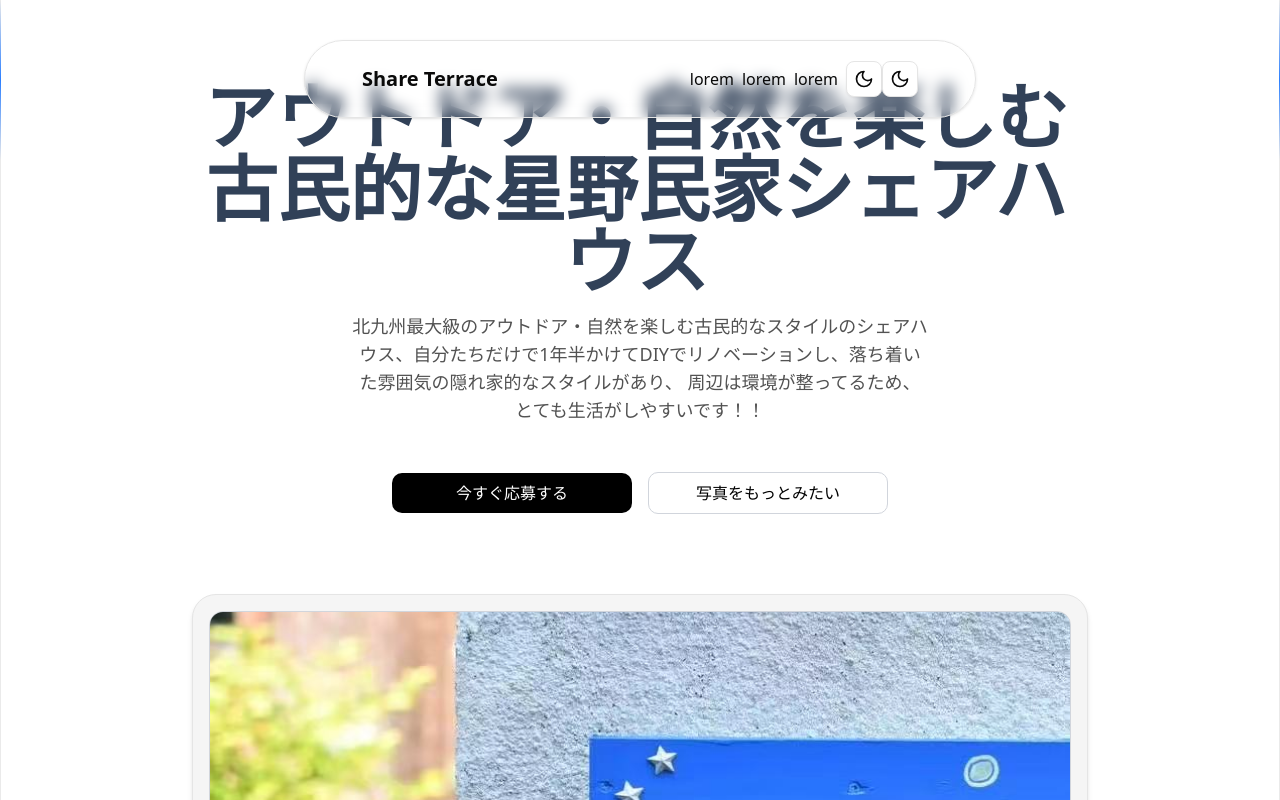
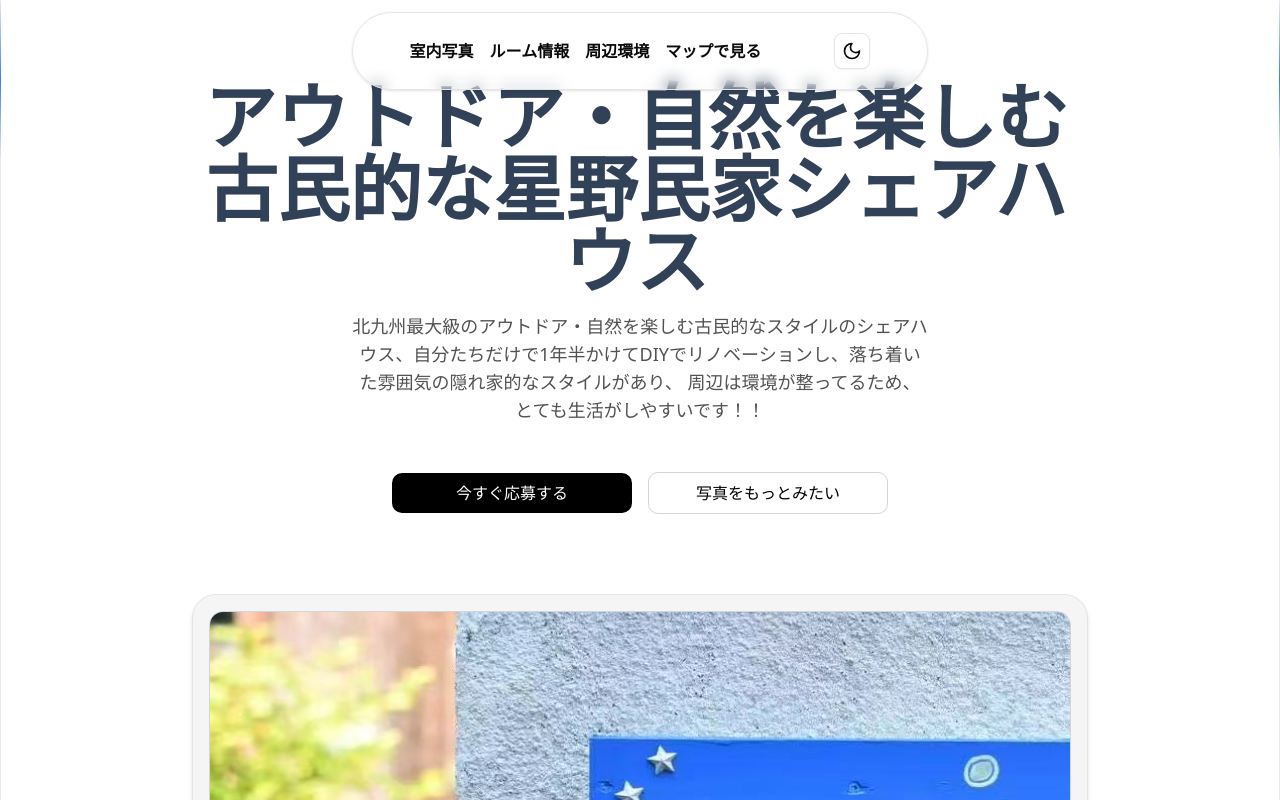
Before and after one commit to gaomingzhao666/estate-website, a Next.js app: page / in a window 1280 px wide. Shown: the top 800 px of the page. Built offline with nearby package versions, Linux system fonts and the light colour scheme.

Commit message:
fix: the entire navbar is not centralized respecting to the whole html page

```diff
--- a/src/components/Navbar.tsx
+++ b/src/components/Navbar.tsx
@@ -5,27 +5,31 @@ import BlurredCard from '@/components/BlurredCard'
 import ThemeToggle from '@/components/theme/ThemeToggle'
 import { cn } from '@/lib/utils'
 
-const Navbar = ({ className }: { className?: string }) => {
+const Navbar = () => {
   return (
-    <nav
-      className={cn(
-        'fixed inset-x-0 top-10 z-50 mx-auto w-full max-w-2xl',
-        className,
-      )}
-    >
+    <nav className="fixed inset-x-0 top-3 z-50 mx-auto max-w-xl">
       <BlurredCard>
-        <h1 className="mr-48 text-xl font-semibold">Share Terrace</h1>
-        <ul className="mr-2 flex items-center justify-around space-x-2">
-          <li>lorem</li>
-          <li>lorem</li>
-          <li>lorem</li>
-        </ul>
+        <div className="flex w-full items-center justify-around">
+          <ul className="flex items-center justify-start space-x-4 font-semibold">
+            <li onClick={() => scrollTo({ top: 1800, behavior: 'smooth' })}>
+              室内写真
+            </li>
+            <li onClick={() => scrollTo({ top: 2700, behavior: 'smooth' })}>
+              ルーム情報
+            </li>
+            <li onClick={() => scrollTo({ top: 3200, behavior: 'smooth' })}>
+              周辺環境
+            </li>
+            <li onClick={() => scrollTo({ top: 3900, behavior: 'smooth' })}>
+              マップで見る
+            </li>
+          </ul>
 
-        <ThemeToggle />
-        <ThemeToggle />
-        {/* <Button variant={'outline'} onClick={}>
+          <ThemeToggle />
+          {/* <Button variant={'outline'} onClick={}>
           lang
         </Button> */}
+        </div>
       </BlurredCard>
     </nav>
   )
```
